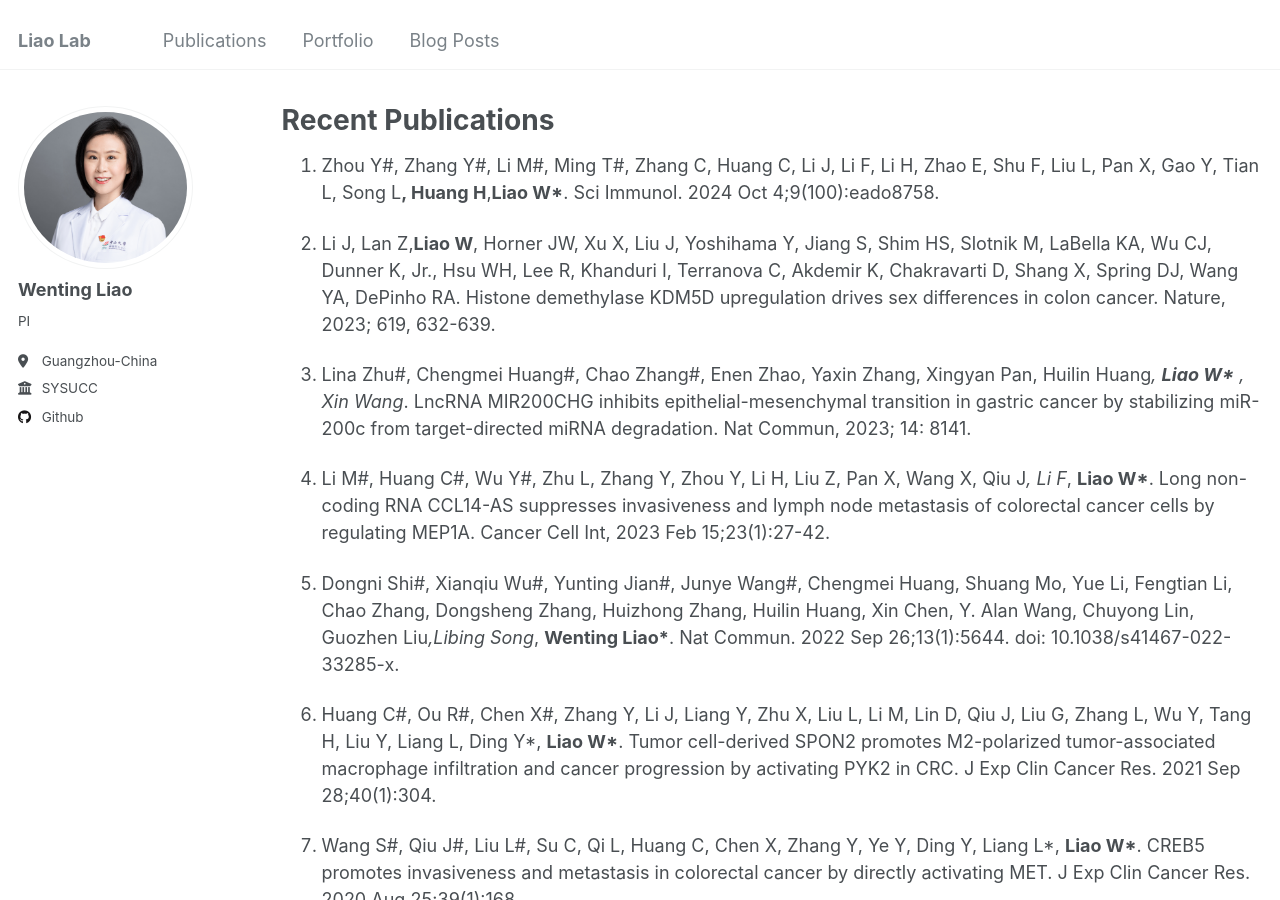
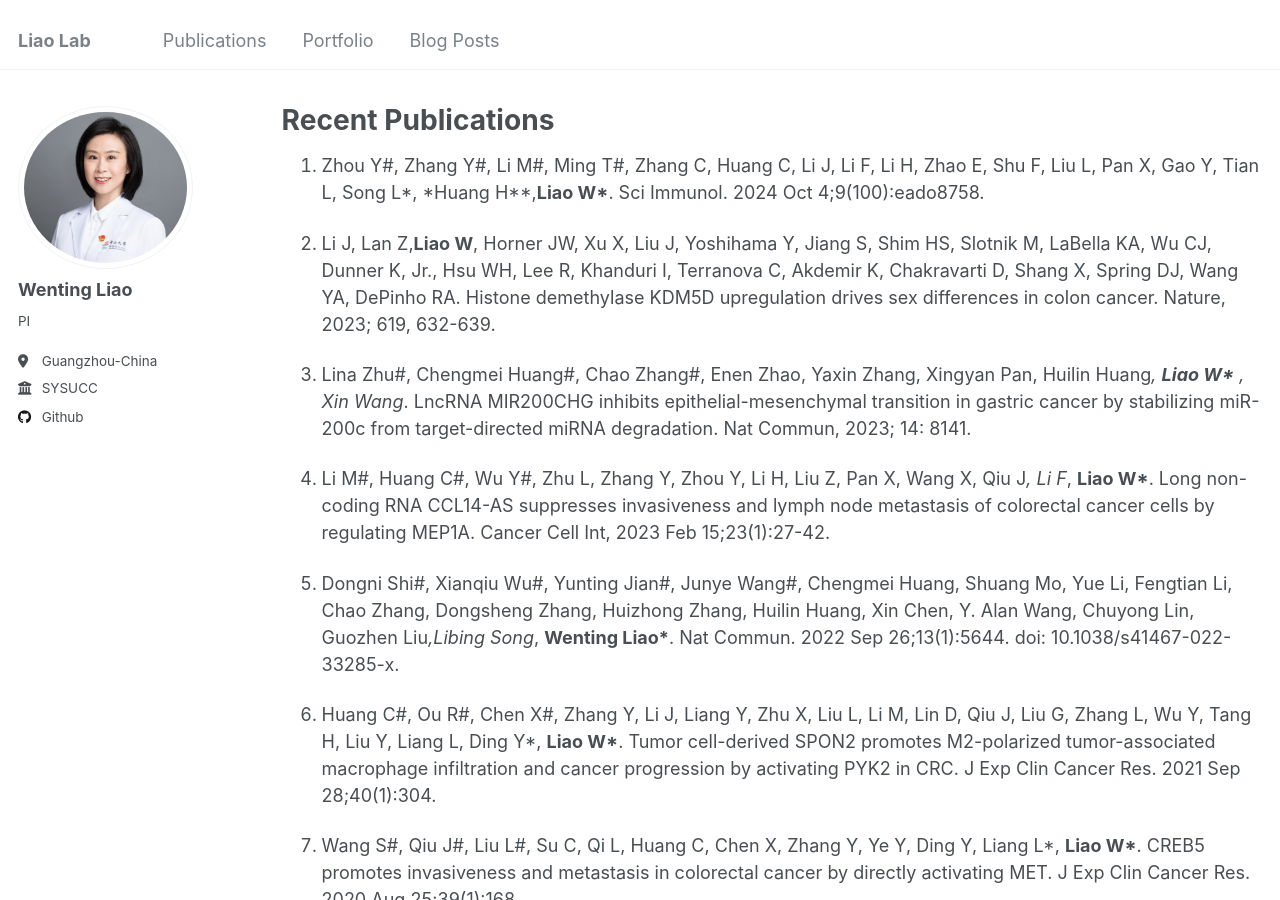
Before and after one commit to ImmunoTransLab/ImmunoTransLab, a Jekyll site: the page built from _pages/publications.md, in a window 1280 px wide and 900 px high. Built offline with Jekyll 4.4.1, drawn with Linux system fonts in a browser that asks for light colours.

```diff
--- a/_pages/publications.md
+++ b/_pages/publications.md
@@ -7,7 +7,7 @@ author_profile: true
 
 
 
-1.	Zhou Y#, Zhang Y#, Li M#, Ming T#, Zhang C, Huang C, Li J, Li F, Li H, Zhao E, Shu F, Liu L, Pan X, Gao Y, Tian L, Song L**, Huang H**,<strong>Liao W*</strong>. Sci Immunol. 2024 Oct 4;9(100):eado8758.
+1.	Zhou Y#, Zhang Y#, Li M#, Ming T#, Zhang C, Huang C, Li J, Li F, Li H, Zhao E, Shu F, Liu L, Pan X, Gao Y, Tian L, Song L*, *Huang H**,<strong>Liao W*</strong>. Sci Immunol. 2024 Oct 4;9(100):eado8758.
 
 
 2. Li J, Lan Z,<strong>Liao W</strong>, Horner JW, Xu X, Liu J, Yoshihama Y, Jiang S, Shim HS, Slotnik M, LaBella KA, Wu CJ, Dunner K, Jr., Hsu WH, Lee R, Khanduri I, Terranova C, Akdemir K, Chakravarti D, Shang X, Spring DJ, Wang YA, DePinho RA. Histone demethylase KDM5D upregulation drives sex differences in colon cancer. Nature, 2023; 619, 632-639.
```
